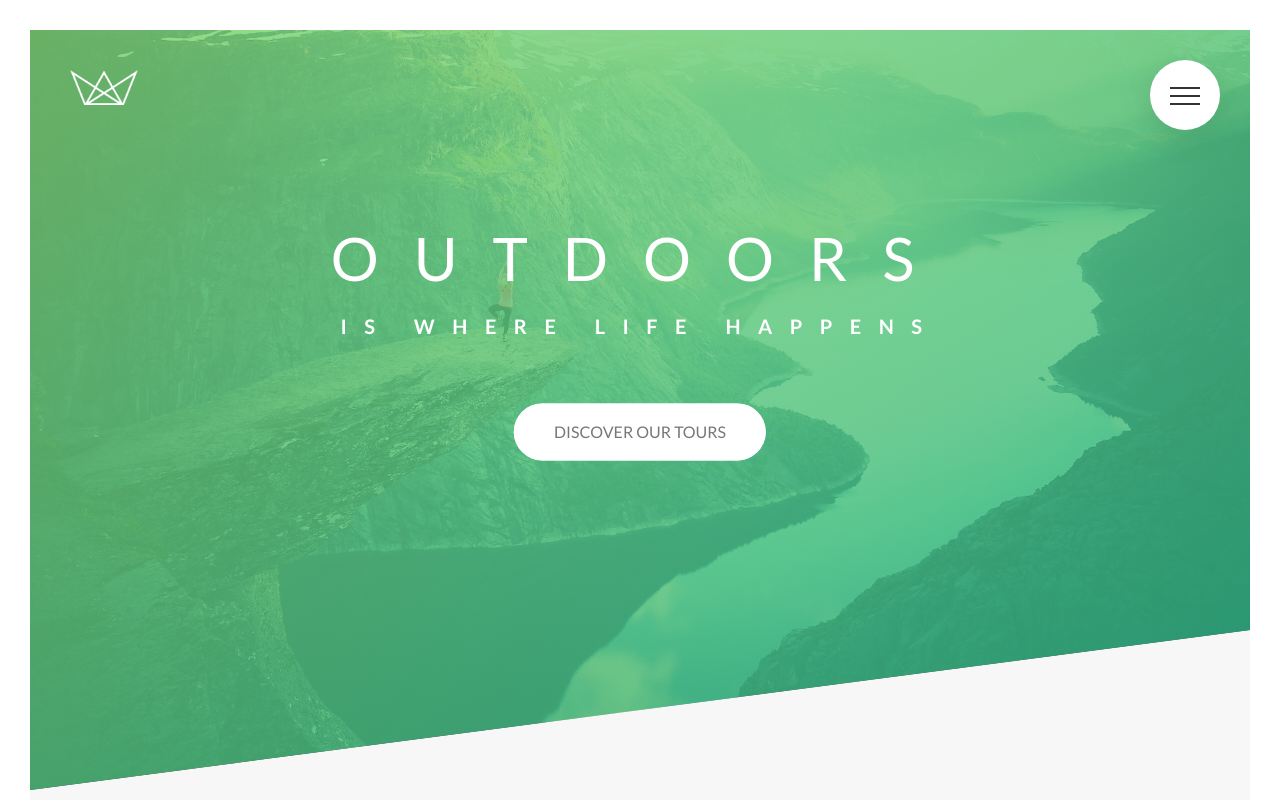
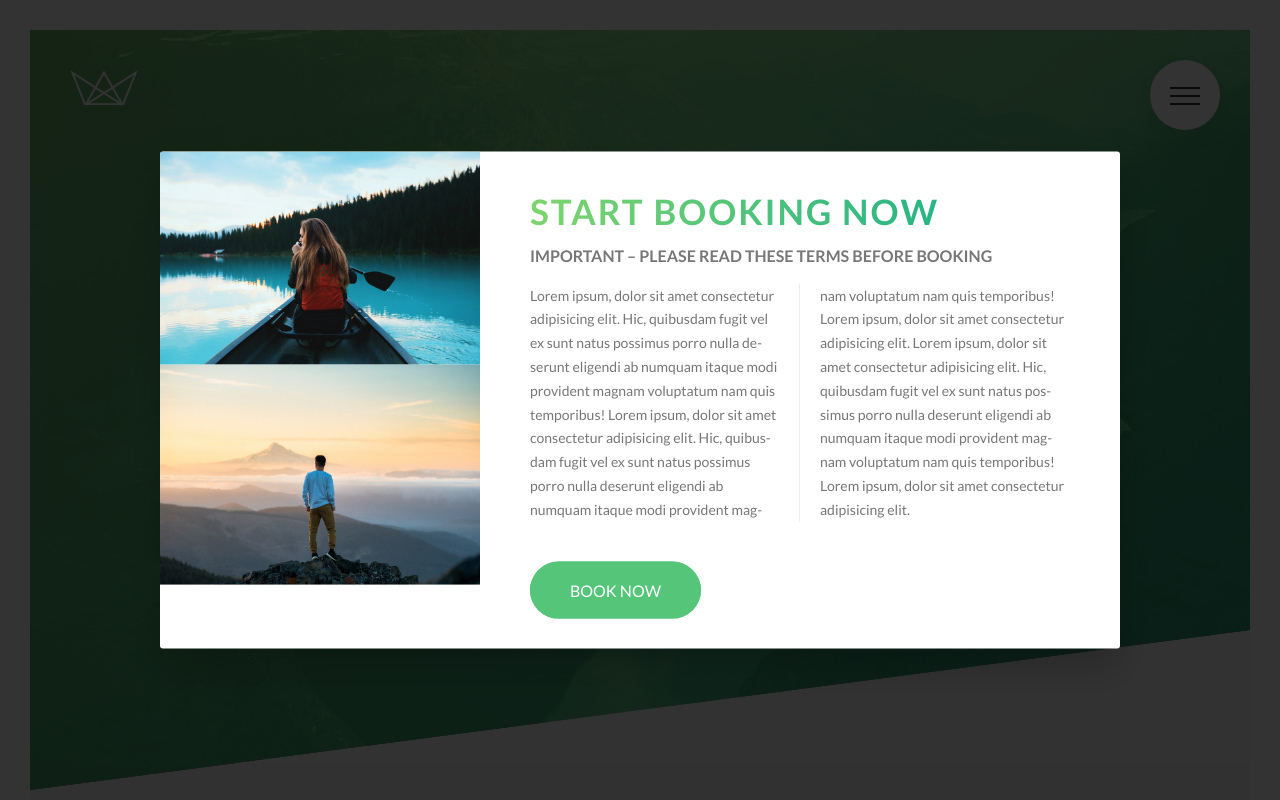
Before and after one commit to MaxVitalii/Natours, a website: page index.html in a window 1280 px wide. Shown: the top 800 px of the page. Drawn offline with Linux system fonts and the light colour scheme.

Commit message:
Build a Pure CSS Popup

```diff
--- a/index.html
+++ b/index.html
@@ -443,6 +443,37 @@
         </div>
       </div>
     </footer>
+    <div class="popup">
+      <div class="popup__content">
+        <div class="popup__left">
+          <img src="img/nat-8.jpg" alt="Tour photo" class="popup__img" />
+          <img src="img/nat-9.jpg" alt="Tour photo" class="popup__img" />
+        </div>
+        <div class="popup__right">
+          <h2 class="heading-secondary u-margin-bottom-amall">
+            Start booking now
+          </h2>
+          <h3 class="heading-tertiary u-margin-bottom-small">
+            Important &ndash; Please read these terms before booking
+          </h3>
+          <p class="popup__text">
+            Lorem ipsum, dolor sit amet consectetur adipisicing elit. Hic,
+            quibusdam fugit vel ex sunt natus possimus porro nulla deserunt
+            eligendi ab numquam itaque modi provident magnam voluptatum nam quis
+            temporibus! Lorem ipsum, dolor sit amet consectetur adipisicing
+            elit. Hic, quibusdam fugit vel ex sunt natus possimus porro nulla
+            deserunt eligendi ab numquam itaque modi provident magnam voluptatum
+            nam quis temporibus! Lorem ipsum, dolor sit amet consectetur
+            adipisicing elit. Lorem ipsum, dolor sit amet consectetur
+            adipisicing elit. Hic, quibusdam fugit vel ex sunt natus possimus
+            porro nulla deserunt eligendi ab numquam itaque modi provident
+            magnam voluptatum nam quis temporibus! Lorem ipsum, dolor sit amet
+            consectetur adipisicing elit.
+          </p>
+          <a href="#" class="btn btn--green">Book now</a>
+        </div>
+      </div>
+    </div>
   </body>
 </html>
 
--- a/sass/abstracts/_mixins.scss
+++ b/sass/abstracts/_mixins.scss
@@ -5,3 +5,10 @@
     clear: both;
   }
 }
+
+@mixin absCenter {
+  position: absolute;
+  top: 50%;
+  left: 50%;
+  transform: translate(-50%, -50%);
+}
--- a/sass/components/_card.scss
+++ b/sass/components/_card.scss
@@ -158,10 +158,7 @@
   // BACK SIDE STYLING
 
   &__cta {
-    position: absolute;
-    top: 50%;
-    left: 50%;
-    transform: translate(-50%, -50%);
+    @include absCenter;
     width: 90%;
     text-align: center;
   }
--- a/sass/components/_form.scss
+++ b/sass/components/_form.scss
@@ -78,10 +78,7 @@
       height: 1.3rem;
       width: 1.3rem;
       border-radius: 50%;
-      position: absolute;
-      top: 50%;
-      left: 50%;
-      transform: translate(-50%, -50%);
+      @include absCenter;
       background-color: $color-primary;
       opacity: 0;
       transition: opacity 0.2s;
--- /dev/null
+++ b/sass/components/_popup.scss
@@ -0,0 +1,55 @@
+.popup {
+  height: 100vh;
+  width: 100%;
+  position: fixed;
+  top: 0;
+  left: 0;
+  background-color: rgba($color-black, 0.8);
+  z-index: 9999;
+
+  &__content {
+    @include absCenter;
+    width: 75%;
+
+    background-color: $color-white;
+    box-shadow: 0 2rem 4rem rgba($color-black, 0.2);
+    border-radius: 3px;
+    display: table;
+    overflow: hidden;
+  }
+
+  &__left {
+    width: 33.333333%;
+    display: table-cell;
+  }
+
+  &__right {
+    width: 66.666667%;
+    display: table-cell;
+    vertical-align: middle;
+    padding: 3rem 5rem;
+  }
+
+  &__img {
+    display: block;
+    width: 100%;
+  }
+
+  &__text {
+    font-size: 1.4rem;
+    margin-bottom: 4rem;
+
+    -moz-column-count: 2;
+    -moz-column-gap: 4rem;
+    -moz-column-rule: 1px solid $color-grey-light-2;
+
+    column-count: 2;
+    column-gap: 4rem;
+    column-rule: 1px solid $color-grey-light-2;
+
+    -moz-hyphens: auto;
+    -ms-hyphens: auto;
+    -webkit-hyphens: auto;
+    hyphens: auto;
+  }
+}
--- a/sass/layout/_header.scss
+++ b/sass/layout/_header.scss
@@ -24,10 +24,7 @@
   }
 
   &__text-box {
-    position: absolute;
-    top: 40%;
-    left: 50%;
-    transform: translate(-50%, -50%);
+    @include absCenter;
     text-align: center;
   }
 }
--- a/sass/layout/_navigation.scss
+++ b/sass/layout/_navigation.scss
@@ -45,10 +45,7 @@
   }
 
   &__list {
-    position: absolute;
-    top: 50%;
-    left: 50%;
-    transform: translate(-50%, -50%);
+    @include absCenter;
     list-style: none;
     text-align: center;
     width: 100%;
--- a/sass/main.scss
+++ b/sass/main.scss
@@ -13,6 +13,7 @@
 @import "components/_composition.scss";
 @import "components/_feature-box.scss";
 @import "components/_form.scss";
+@import "components/popup.scss";
 @import "components/_story.scss";
 
 @import "layout/_footer.scss";
```
Also changed, not shown: css/style.css.
